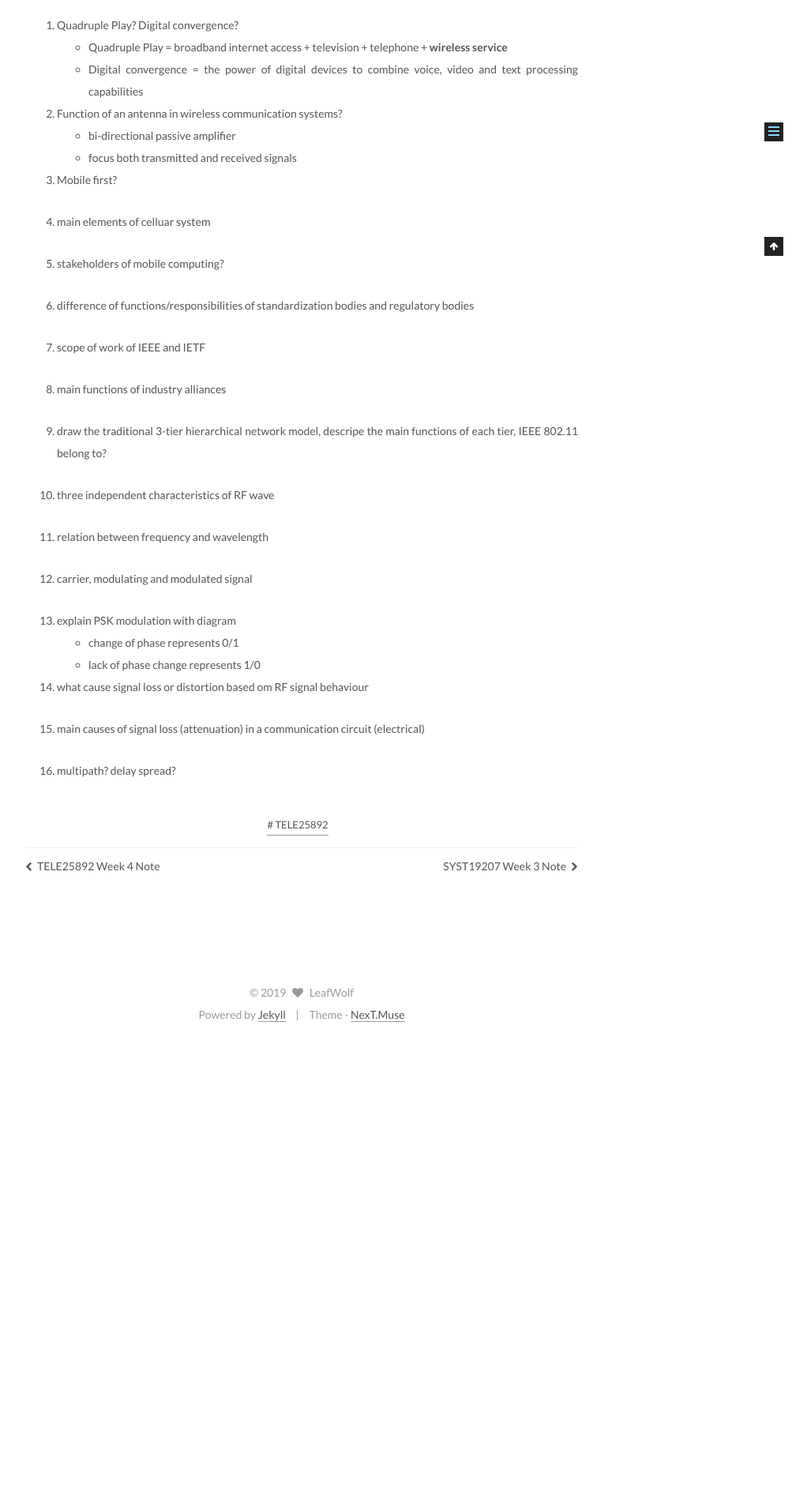
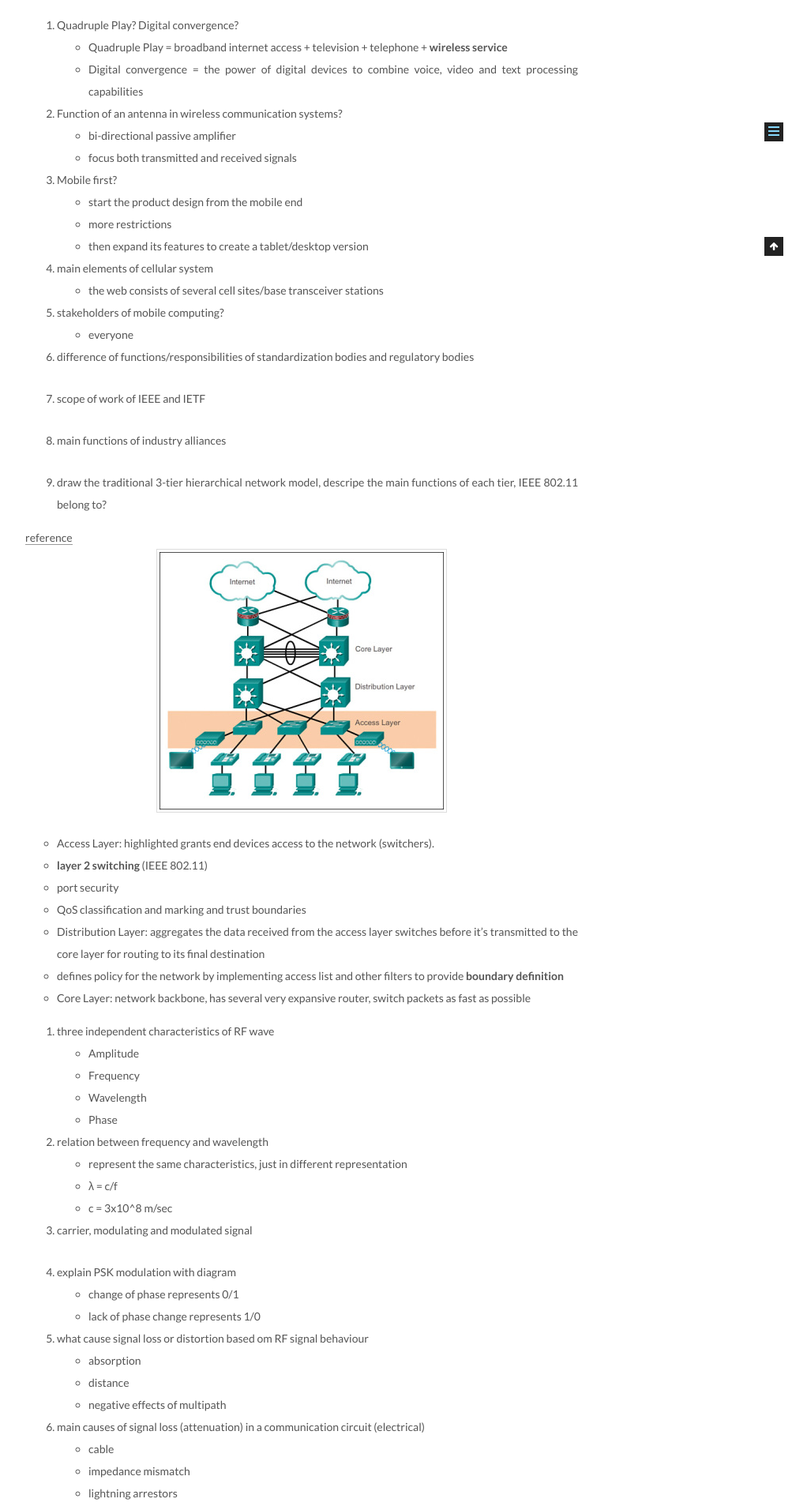
Before and after one commit to ALeafWolf/aleafwolf.github.io, a Jekyll site: the page built from _posts/2019-09-23-TELE25892-review-test1.md, in a window 1280 px wide. Shown: the part 676-2588 px from the top of the page at 79% size, without its empty margins (258-1280 px from the left). Built offline with Jekyll 4.4.1, drawn with Linux system fonts in a browser that asks for light colours; before the commit the page ends 1995 px from its top, so only the background shows below that; some of the changed text lies outside the part shown.

Commit message:
add review notes

```diff
--- a/_posts/2019-09-23-TELE25892-review-test1.md
+++ b/_posts/2019-09-23-TELE25892-review-test1.md
@@ -18,12 +18,18 @@ tag: TELE25892
  - focus both transmitted and received signals
 
 4. Mobile first?
+* start the product design from the mobile end
+ - more restrictions
+ - then expand its features to create a tablet/desktop version
 
-5. main elements of celluar system
+5. main elements of cellular system
+* the web consists of several cell sites/base transceiver stations
 
 6. stakeholders of mobile computing?
+* everyone
 
 7. difference of functions/responsibilities of standardization bodies and regulatory bodies
+
 
 8. scope of work of IEEE and IETF
 
@@ -31,9 +37,26 @@ tag: TELE25892
 
 10. draw the traditional 3-tier hierarchical network model, descripe the main functions of each tier, IEEE 802.11 belong to?
 
+[reference](http://www.ciscopress.com/articles/article.asp?p=2202410&seqNum=4)
+![structure](/assets/images/post_images/tele20892-test1-1.jpg)
+* Access Layer: highlighted grants end devices access to the network (switchers).
+ - **layer 2 switching** (IEEE 802.11)
+ - port security
+ - QoS classification and marking and trust boundaries
+* Distribution Layer: aggregates the data received from the access layer switches before it's transmitted to the core layer for routing to its final destination
+ - defines policy for the network by implementing access list and other filters to provide **boundary definition**
+* Core Layer: network backbone, has several very expansive router, switch packets as fast as possible
+
 11. three independent characteristics of RF wave
+* Amplitude
+* Frequency
+* Wavelength
+* Phase
 
 12. relation between frequency and wavelength
+* represent the same characteristics, just in different representation
+* λ = c/f
+ - c = 3x10^8 m/sec
 
 13. carrier, modulating and modulated signal
 
@@ -42,7 +65,25 @@ tag: TELE25892
 * lack of phase change represents 1/0
 
 15. what cause signal loss or distortion based om RF signal behaviour
+* absorption
+* distance
+* negative effects of multipath
 
 16. main causes of signal loss (attenuation) in a communication circuit (electrical)
+* cable
+* impedance mismatch
+* lightning arrestors
+* connectors
+* signal attenuators
 
 17. multipath? delay spread?
+* caused by refection of RF signal
+ - strikes an object which does not absorb and diffract the signal
+
+18. Intersymbol interference (ISI)?
+
+19. Main components of an RF communication link? understand by IR and EIRP
+
+20. SNR? Noise Floor? Receive Sensitivity?
+
+21. Purpose of doing Link Budget exercise before setting up a communication link?
```
Also changed, not shown: _posts/2019-09-20-INFO23431-note-w3.md (renamed from _posts/2019-09-13-INFO23431-note-w3.md), assets/images/post_images/tele20892-test1-1.jpg (added).
